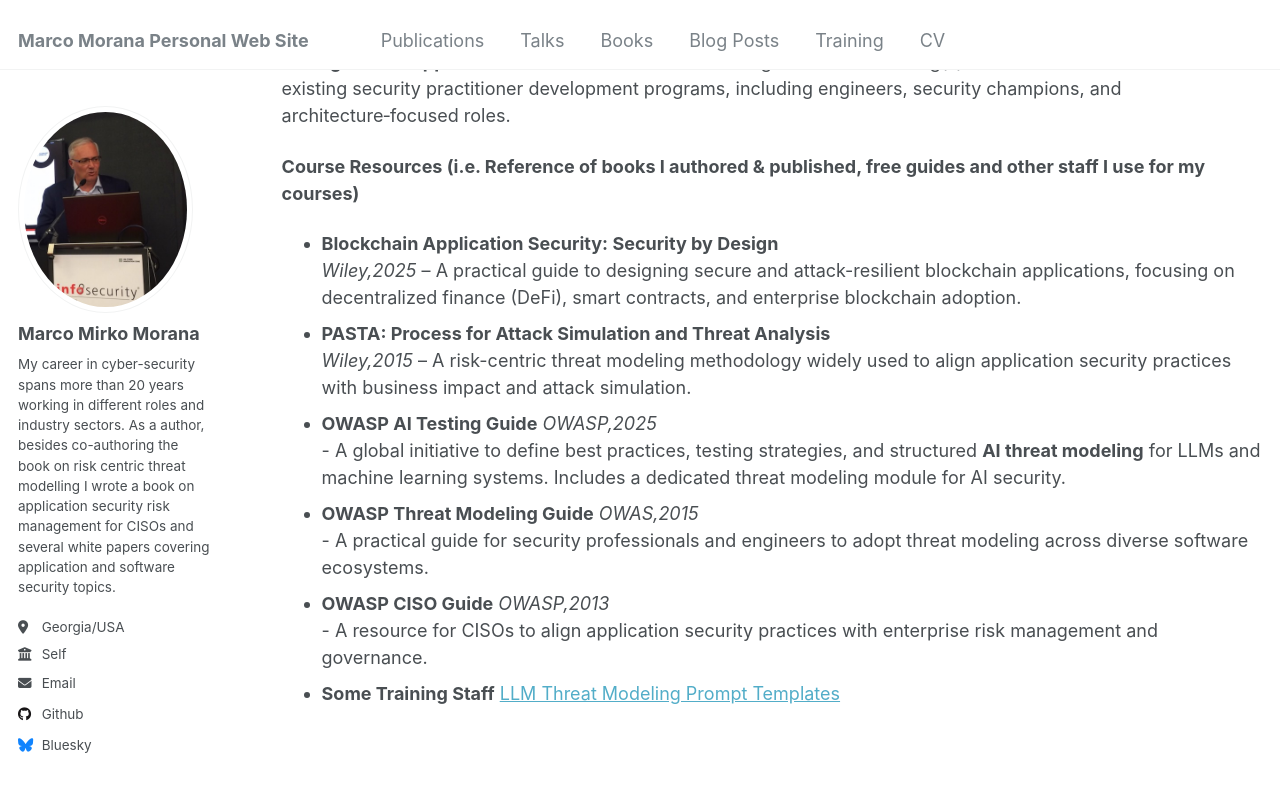
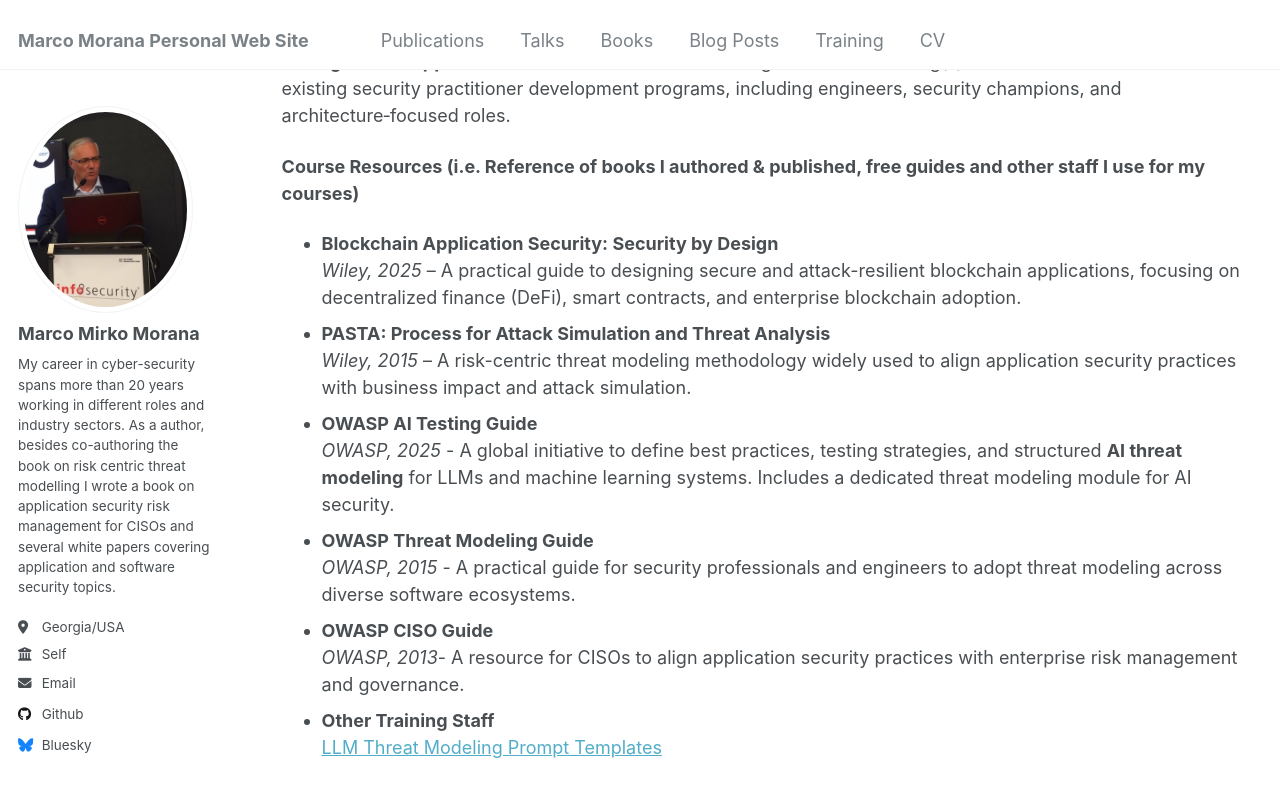
Before and after one commit to mmorana1/marcom, a Jekyll site: the page built from _pages/trainings.html, in a window 1280 px wide and 900 px high, scrolled down 363 px. Shown: the top 797 px of the window. Built offline with Jekyll 4.4.1, drawn with Linux system fonts in a browser that asks for light colours.

Commit message:
Update trainings.html

```diff
--- a/_pages/trainings.html
+++ b/_pages/trainings.html
@@ -21,26 +21,26 @@ author_profile: true
 <ul style="margin-top: 0;">
  <li>
   <strong>Blockchain Application Security: Security by Design</strong><br>
-  <em>Wiley,2025</em> – A practical guide to designing secure and attack-resilient blockchain applications, focusing on decentralized finance (DeFi), smart contracts, and enterprise blockchain adoption.
+  <em>Wiley, 2025</em> – A practical guide to designing secure and attack-resilient blockchain applications, focusing on decentralized finance (DeFi), smart contracts, and enterprise blockchain adoption.
  </li>
  <li>
  <strong>PASTA: Process for Attack Simulation and Threat Analysis</strong><br>
- <em>Wiley,2015</em> – A risk-centric threat modeling methodology widely used to align application security practices with business impact and attack simulation.
+ <em>Wiley, 2015</em> – A risk-centric threat modeling methodology widely used to align application security practices with business impact and attack simulation.
  </li>
  <li>
- <strong>OWASP AI Testing Guide</strong>
- <em>OWASP,2025</em><br> - A global initiative to define best practices, testing strategies, and structured <strong>AI threat modeling</strong> for LLMs and machine learning systems. Includes a dedicated threat modeling module for AI security.
+ <strong>OWASP AI Testing Guide</strong><br>
+ <em>OWASP, 2025</em> - A global initiative to define best practices, testing strategies, and structured <strong>AI threat modeling</strong> for LLMs and machine learning systems. Includes a dedicated threat modeling module for AI security.
  </li>
  <li>
- <strong>OWASP Threat Modeling Guide</strong>
-  <em>OWAS,2015</em><br> - A practical guide for security professionals and engineers to adopt threat modeling across diverse software ecosystems.
+ <strong>OWASP Threat Modeling Guide</strong><br>
+  <em>OWASP, 2015</em> - A practical guide for security professionals and engineers to adopt threat modeling across diverse software ecosystems.
  </li>
   <li>
- <strong>OWASP CISO Guide</strong>
-   <em>OWASP,2013</em><br> - A resource for CISOs to align application security practices with enterprise risk management and governance.
+ <strong>OWASP CISO Guide</strong><br>
+   <em>OWASP, 2013</em>- A resource for CISOs to align application security practices with enterprise risk management and governance.
  </li>
  <li>
- <strong>Some Training Staff</strong>
+ <strong>Other Training Staff</strong> <br>
  <a href="https://docs.google.com/document/d/e/2PACX-1vQc_F6wUh4PVvSWRMVCQv9X0IajVxQL68gfsFMqRkue-IkAEwtvdDMITJ2xGjqLMc67vQblzqG08C6F/pub">
  LLM Threat Modeling Prompt Templates </a>
  </li>
```
